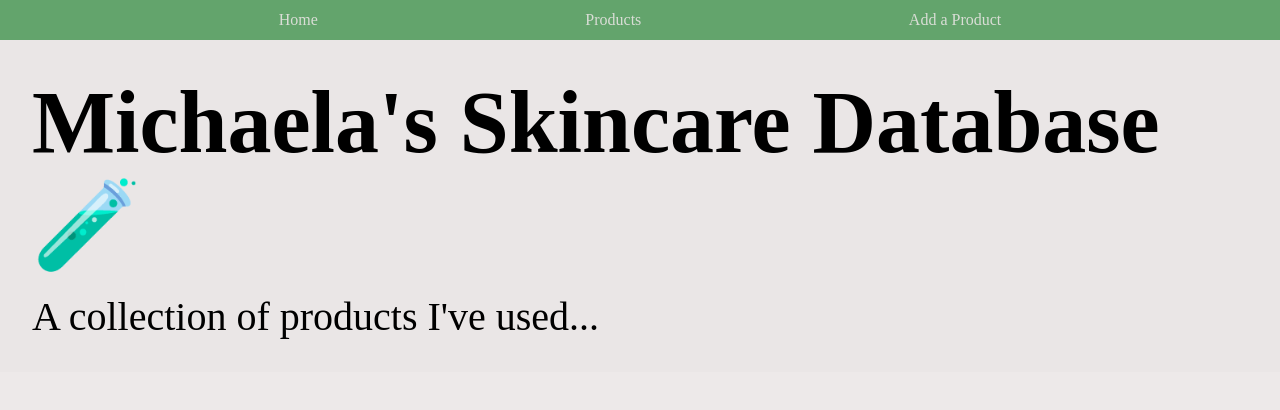
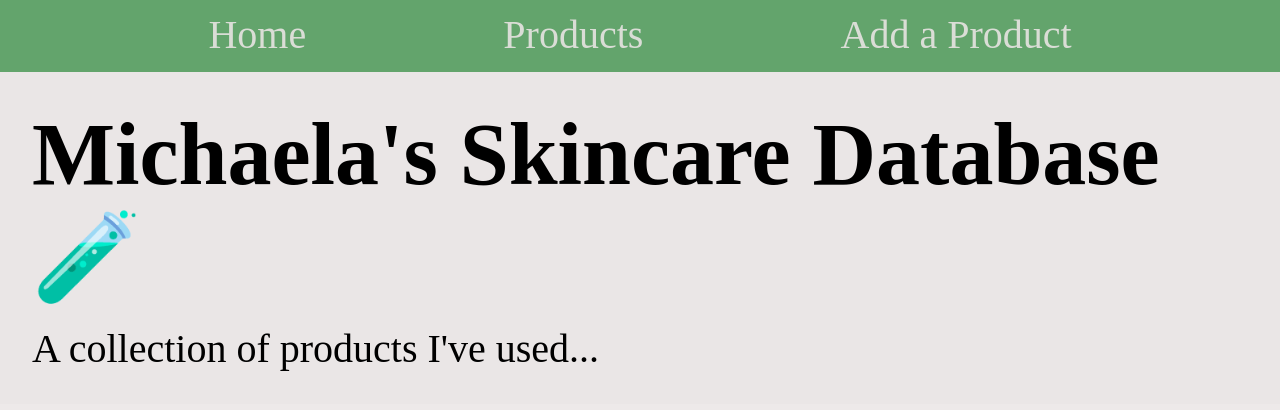
Before and after one commit to chae-la/fullstack, a React (Vite) app in the folder front-end/: page / in a window 1280 px wide. Shown: the top 410 px of the page. Built offline with nearby package versions, Linux system fonts and the light colour scheme.

Commit message:
media queries for nav

```diff
--- a/front-end/src/components/Nav/Nav.scss
+++ b/front-end/src/components/Nav/Nav.scss
@@ -12,3 +12,31 @@ justify-content: space-evenly;
     color: $off-white-color;
 }
 }
+
+@media screen and (min-width: 768px) {
+    .nav{
+       height: 4rem;
+       font-size: 2rem;
+    }
+}
+
+@media screen and (min-width: 1024px) {
+    .nav{
+       height: 4.5rem;
+       font-size: 2.5rem;
+    }
+}
+
+@media screen and (min-width: 1440px) {
+    .nav{
+       height: 7rem;
+       font-size: 4rem;
+    }
+}
+
+@media screen and (min-width: 2560px) {
+    .nav{
+       height: 10rem;
+       font-size: 6rem;
+    }
+}
--- a/front-end/src/containers/Home/Home.scss
+++ b/front-end/src/containers/Home/Home.scss
@@ -5,7 +5,7 @@
     padding: 2rem;
     overflow-y: hidden;
     &__title{
-        font-size: 4rem;
+        font-size: 3.5rem;
     }
     &__description{
         margin-top: 1rem;
```
